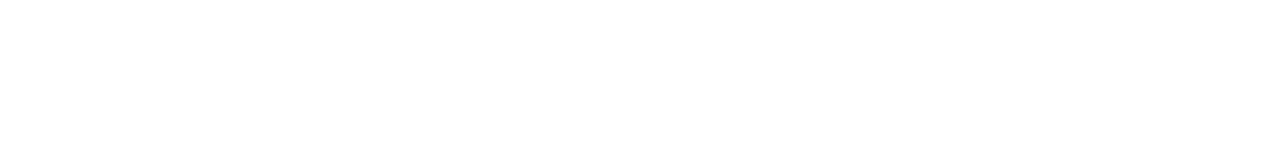
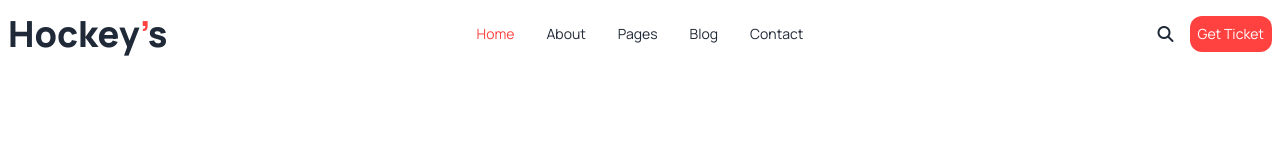
Before and after one commit to m-sarful/assignment-3, a plain HTML site: page index.html in a window 1280 px wide. Drawn offline with nearby package versions, Linux system fonts and the light colour scheme.

Commit message:
created a navbar and make it responsive

```diff
--- a/index.html
+++ b/index.html
@@ -8,12 +8,75 @@
     <meta name="viewport" content="width=device-width, initial-scale=1.0">
     <!-- page title here  -->
     <title>Assignment 3</title>
+ <!-- Tailwind & Daisy UI link  -->
+ <link href="https://cdn.jsdelivr.net/npm/daisyui@4.6.0/dist/full.min.css" rel="stylesheet" type="text/css" />
+ <script src="https://cdn.tailwindcss.com"></script>
+     <!-- tailwind customizing config  -->
+     <script>
+        tailwind.config = {
+          theme: {
+            extend: {
+              colors: {
+                button: '#FF4240',
+              }
+            }
+          }
+        }
+      </script>
+     <!-- google font Manrope  -->
+     <link rel="preconnect" href="https://fonts.googleapis.com">
+     <link rel="preconnect" href="https://fonts.gstatic.com" crossorigin>
+     <link href="https://fonts.googleapis.com/css2?family=Manrope:wght@400;500;600;700;800&display=swap" rel="stylesheet">
+     <!-- font awesome cdn  -->
+     <link rel="stylesheet" href="https://cdnjs.cloudflare.com/ajax/libs/font-awesome/6.5.1/css/all.min.css" integrity="sha512-DTOQO9RWCH3ppGqcWaEA1BIZOC6xxalwEsw9c2QQeAIftl+Vegovlnee1c9QX4TctnWMn13TZye+giMm8e2LwA==" crossorigin="anonymous" referrerpolicy="no-referrer" />
+ <!-- style tag here  -->
+ <style>
+    .font-manrope{
+        font-family: 'Manrope', sans-serif;
+    }
+ </style>
 </head>
  <!-- body tag  -->
-<body>
+<body class="container mx-auto font-manrope">
      <!-- header section here  -->
     <header>
+       <!-- navbar section  -->
+       <div class="navbar bg-base-100">
+        <div class="navbar-start">
+          <div class="dropdown">
+            <div tabindex="0" role="button" class="btn btn-ghost lg:hidden">
+              <svg xmlns="http://www.w3.org/2000/svg" class="h-5 w-5" fill="none" viewBox="0 0 24 24" stroke="currentColor"><path stroke-linecap="round" stroke-linejoin="round" stroke-width="2" d="M4 6h16M4 12h8m-8 6h16" /></svg>
+            </div>
+            <ul tabindex="0" class="menu menu-sm dropdown-content mt-3 z-[1] p-2 shadow bg-base-100 rounded-box w-52">
+                <li><a class="text-button">Home</a></li>
+              <li><a>About</a></li>
+              <li><a>Pages</a></li>
+              <li><a>Blog</a></li>
+              <li><a>Contact</a></li>
+            </ul>
+          </div>
+          <a class="text-4xl font-extrabold">Hockey<span class="text-button">’</span>s</a>
+        </div>
+        <div class="navbar-center hidden lg:flex">
+          <ul class="menu menu-horizontal px-1">
+              <li><a class="text-button">Home</a></li>
+              <li><a>About</a></li>
+              <li><a>Pages</a></li>
+              <li><a>Blog</a></li>
+              <li><a>Contact</a></li>
+          </ul>
+        </div>
+        <div class="navbar-end">
+            <div class="flex gap-4 items-center">
+                <i class="fa-solid fa-magnifying-glass hidden lg:block"></i>
+            <button class="bg-button text-white p-2 rounded-xl text-sm">Get Ticket</button>
+            </div>
+        </div>
+      </div>
+      <!-- banner section  -->
+       <section class="">
 
+       </section>
     </header>
      <!-- main section here  -->
      <main>
--- /dev/null
+++ b/tailwind.config.js
@@ -0,0 +1,8 @@
+/** @type {import('tailwindcss').Config} */
+module.exports = {
+    content: ["./src/**/*.{html,js}"],
+    theme: {
+      extend: {},
+    },
+    plugins: [],
+  }
```
